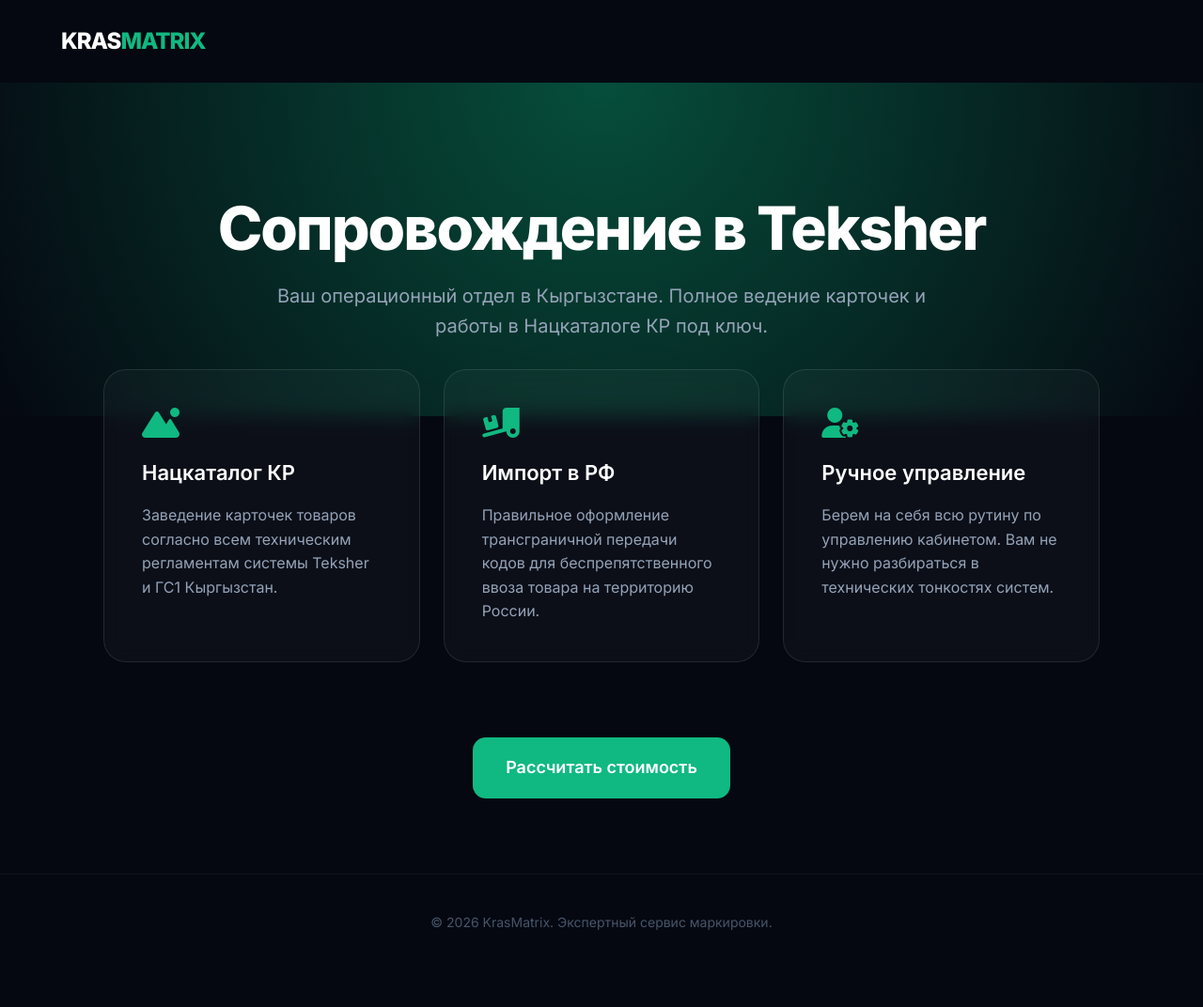
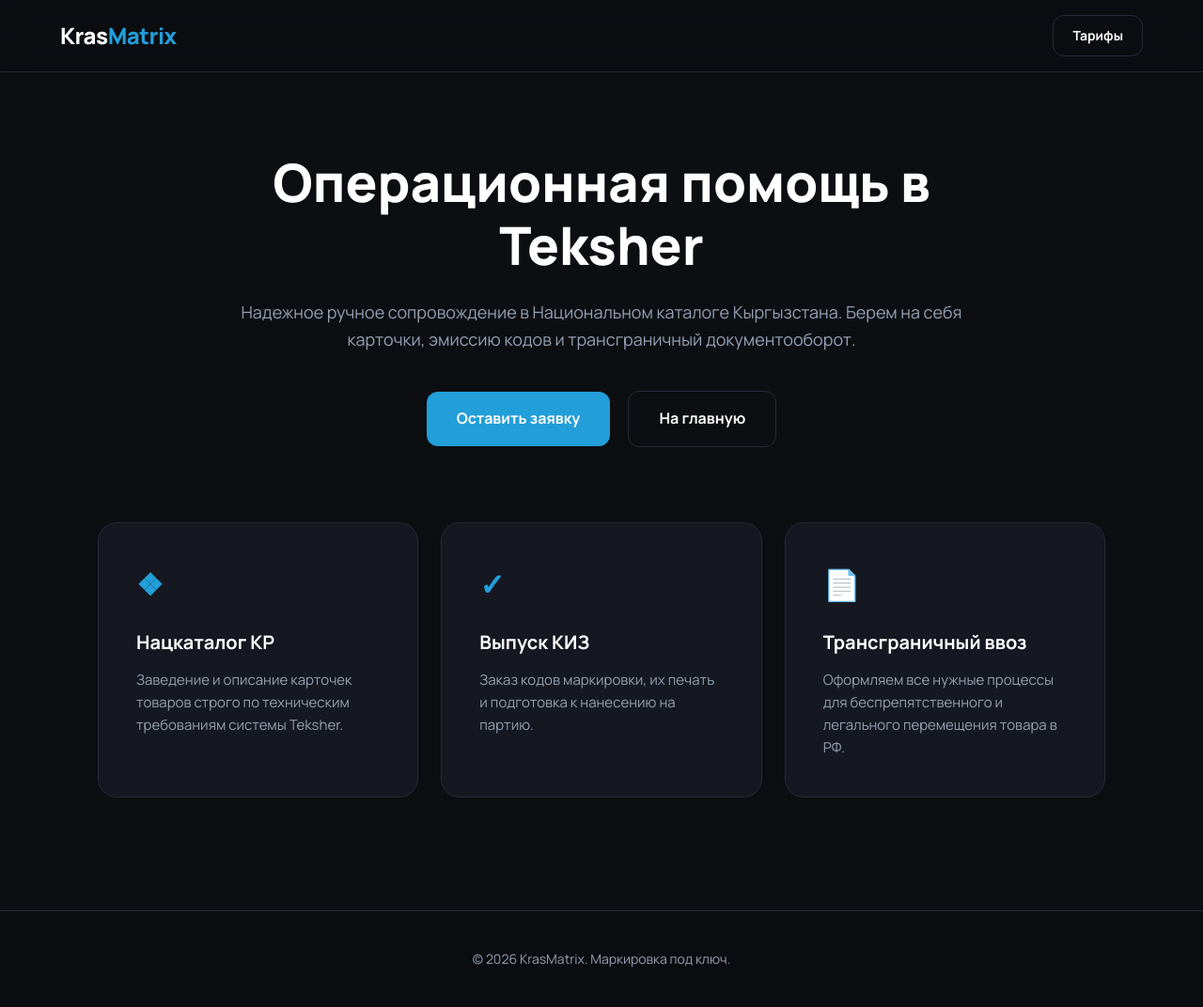
Before and after one commit to Didmeistris/landing, a plain HTML site: page teksher/index.html in a window 1280 px wide. Shown: the whole page at 94% size. Before the commit the page ends 1033 px from the top, so only its background shows below. Drawn offline with Linux system fonts and the light colour scheme.

Commit message:
Update index.html

```diff
--- a/teksher/index.html
+++ b/teksher/index.html
@@ -3,61 +3,67 @@
 <head>
     <meta charset="UTF-8">
     <meta name="viewport" content="width=device-width, initial-scale=1.0">
-    <title>Сопровождение в Teksher | KrasMatrix</title>
-    <link href="https://fonts.googleapis.com/css2?family=Inter:wght@400;600;800&display=swap" rel="stylesheet">
-    <link rel="stylesheet" href="https://cdnjs.cloudflare.com/ajax/libs/font-awesome/6.5.1/css/all.min.css">
+    <title>Сопровождение Teksher KG | KrasMatrix</title>
+    <link rel="preconnect" href="https://fonts.googleapis.com">
+    <link rel="preconnect" href="https://fonts.gstatic.com" crossorigin>
+    <link href="https://fonts.googleapis.com/css2?family=Manrope:wght@400;500;600;700;800&display=swap" rel="stylesheet">
     <style>
-        :root { --accent: #10b981; --bg: #0f172a; --card-bg: rgba(255, 255, 255, 0.03); }
-        /* Используй те же стили, что в блоке выше, изменив только --accent */
-        * { margin: 0; padding: 0; box-sizing: border-box; }
-        body { font-family: 'Inter', sans-serif; background-color: #050811; color: #fff; line-height: 1.6; }
-        header { padding: 25px; display: flex; justify-content: space-between; align-items: center; max-width: 1200px; margin: 0 auto; }
-        .logo { font-weight: 800; font-size: 24px; letter-spacing: -1px; text-decoration: none; color: #fff; }
-        .logo span { color: var(--accent); }
-        .hero { padding: 120px 20px 80px; text-align: center; background: radial-gradient(circle at top, #064e3b 0%, #050811 100%); }
-        .hero h1 { font-size: clamp(32px, 6vw, 64px); font-weight: 800; margin-bottom: 20px; letter-spacing: -2px; line-height: 1.1; }
-        .hero p { font-size: 20px; color: #94a3b8; max-width: 700px; margin: 0 auto; }
-        .container { max-width: 1100px; margin: 0 auto; padding: 0 20px; }
-        .grid { display: grid; grid-template-columns: repeat(auto-fit, minmax(300px, 1fr)); gap: 25px; margin-top: -50px; }
-        .card { background: var(--card-bg); border: 1px solid rgba(255,255,255,0.1); backdrop-filter: blur(10px); padding: 40px; border-radius: 24px; transition: 0.3s; }
-        .card:hover { border-color: var(--accent); transform: translateY(-5px); background: rgba(255,255,255,0.05); }
-        .card i { font-size: 32px; color: var(--accent); margin-bottom: 20px; display: block; }
-        .card h3 { font-size: 22px; margin-bottom: 15px; font-weight: 600; }
-        .card p { color: #94a3b8; font-size: 16px; }
-        .cta { text-align: center; padding: 80px 20px; }
-        .btn { background: var(--accent); color: #fff; padding: 18px 35px; border-radius: 14px; text-decoration: none; font-weight: 600; font-size: 18px; transition: 0.3s; display: inline-block; }
-        .btn:hover { opacity: 0.9; transform: scale(1.02); box-shadow: 0 10px 25px rgba(16, 185, 129, 0.3); }
-        footer { padding: 40px; text-align: center; color: #475569; font-size: 14px; border-top: 1px solid rgba(255,255,255,0.05); }
+        :root { --bg-main: #0c0e12; --bg-card: #151820; --bg-hover: #1e222d; --border-color: #262b36; --text-main: #ffffff; --text-muted: #94a1b2; --tk-blue: #229ED9; }
+        * { box-sizing: border-box; margin: 0; padding: 0; }
+        body { font-family: 'Manrope', sans-serif; background-color: var(--bg-main); color: var(--text-main); line-height: 1.6; -webkit-font-smoothing: antialiased; }
+        .header-wrapper { position: fixed; top: 0; left: 0; right: 0; z-index: 1000; background: rgba(12, 14, 18, 0.85); backdrop-filter: blur(16px); border-bottom: 1px solid var(--border-color); }
+        nav { padding: 16px 5%; display: flex; justify-content: space-between; align-items: center; max-width: 1400px; margin: 0 auto; }
+        .nav-logo { font-size: 24px; font-weight: 800; color: #fff; text-decoration: none; letter-spacing: -0.5px; }
+        .nav-logo span { color: var(--tk-blue); }
+        .hero-inner { padding: 160px 5% 80px; text-align: center; max-width: 900px; margin: 0 auto; }
+        .hero-inner h1 { font-size: clamp(32px, 5vw, 56px); font-weight: 800; margin-bottom: 24px; line-height: 1.2; }
+        .hero-inner p { font-size: 18px; color: var(--text-muted); margin-bottom: 40px; }
+        .features-grid { display: grid; grid-template-columns: repeat(auto-fit, minmax(300px, 1fr)); gap: 24px; padding: 0 5% 80px; max-width: 1200px; margin: 0 auto; }
+        .feature-card { background: var(--bg-card); border: 1px solid var(--border-color); border-radius: 20px; padding: 40px; transition: transform 0.3s, border-color 0.3s; }
+        .feature-card:hover { transform: translateY(-5px); border-color: var(--tk-blue); box-shadow: 0 10px 30px rgba(34, 158, 217, 0.1); }
+        .feature-icon { font-size: 32px; color: var(--tk-blue); margin-bottom: 20px; font-weight: 800; }
+        .feature-card h3 { font-size: 20px; font-weight: 700; margin-bottom: 12px; }
+        .feature-card p { font-size: 15px; color: var(--text-muted); }
+        .btn-main { display: inline-flex; align-items: center; justify-content: center; padding: 16px 32px; font-size: 16px; font-weight: 700; color: #fff; background: var(--tk-blue); border-radius: 12px; text-decoration: none; transition: 0.3s; }
+        .btn-main:hover { background: #1a88bb; box-shadow: 0 8px 24px rgba(34, 158, 217, 0.3); }
+        .btn-outline { display: inline-flex; align-items: center; justify-content: center; padding: 16px 32px; font-size: 16px; font-weight: 700; color: #fff; background: transparent; border: 1px solid var(--border-color); border-radius: 12px; text-decoration: none; margin-left: 16px; transition: 0.3s; }
+        .btn-outline:hover { background: var(--bg-hover); border-color: var(--text-muted); }
+        footer { border-top: 1px solid var(--border-color); padding: 40px 5%; text-align: center; color: var(--text-muted); font-size: 14px; margin-top: 40px; background: #0b0c10; }
     </style>
 </head>
 <body>
-    <header><a href="/" class="logo">KRAS<span>MATRIX</span></a></header>
-    <section class="hero">
-        <div class="container">
-            <h1>Сопровождение в Teksher</h1>
-            <p>Ваш операционный отдел в Кыргызстане. Полное ведение карточек и работы в Нацкаталоге КР под ключ.</p>
+    <div class="header-wrapper">
+        <nav>
+            <a href="/" class="nav-logo">Kras<span>Matrix</span></a>
+            <a href="/#pricing" class="btn-outline" style="padding: 10px 20px; font-size: 14px; margin:0;">Тарифы</a>
+        </nav>
+    </div>
+
+    <section class="hero-inner">
+        <h1>Операционная помощь в Teksher</h1>
+        <p>Надежное ручное сопровождение в Национальном каталоге Кыргызстана. Берем на себя карточки, эмиссию кодов и трансграничный документооборот.</p>
+        <a href="/#pricing" class="btn-main">Оставить заявку</a>
+        <a href="/" class="btn-outline">На главную</a>
+    </section>
+
+    <div class="features-grid">
+        <div class="feature-card">
+            <div class="feature-icon">❖</div>
+            <h3>Нацкаталог КР</h3>
+            <p>Заведение и описание карточек товаров строго по техническим требованиям системы Teksher.</p>
         </div>
-    </section>
-    <div class="container">
-        <div class="grid">
-            <div class="card">
-                <i class="fa-solid fa-mountain-sun"></i>
-                <h3>Нацкаталог КР</h3>
-                <p>Заведение карточек товаров согласно всем техническим регламентам системы Teksher и ГС1 Кыргызстан.</p>
-            </div>
-            <div class="card">
-                <i class="fa-solid fa-truck-ramp-box"></i>
-                <h3>Импорт в РФ</h3>
-                <p>Правильное оформление трансграничной передачи кодов для беспрепятственного ввоза товара на территорию России.</p>
-            </div>
-            <div class="card">
-                <i class="fa-solid fa-user-gear"></i>
-                <h3>Ручное управление</h3>
-                <p>Берем на себя всю рутину по управлению кабинетом. Вам не нужно разбираться в технических тонкостях систем.</p>
-            </div>
+        <div class="feature-card">
+            <div class="feature-icon">✓</div>
+            <h3>Выпуск КИЗ</h3>
+            <p>Заказ кодов маркировки, их печать и подготовка к нанесению на партию.</p>
+        </div>
+        <div class="feature-card">
+            <div class="feature-icon">📄</div>
+            <h3>Трансграничный ввоз</h3>
+            <p>Оформляем все нужные процессы для беспрепятственного и легального перемещения товара в РФ.</p>
         </div>
     </div>
-    <section class="cta"><a href="/#pricing" class="btn">Рассчитать стоимость</a></section>
-    <footer>© 2026 KrasMatrix. Экспертный сервис маркировки.</footer>
+
+    <footer>© 2026 KrasMatrix. Маркировка под ключ.</footer>
 </body>
 </html>
```
